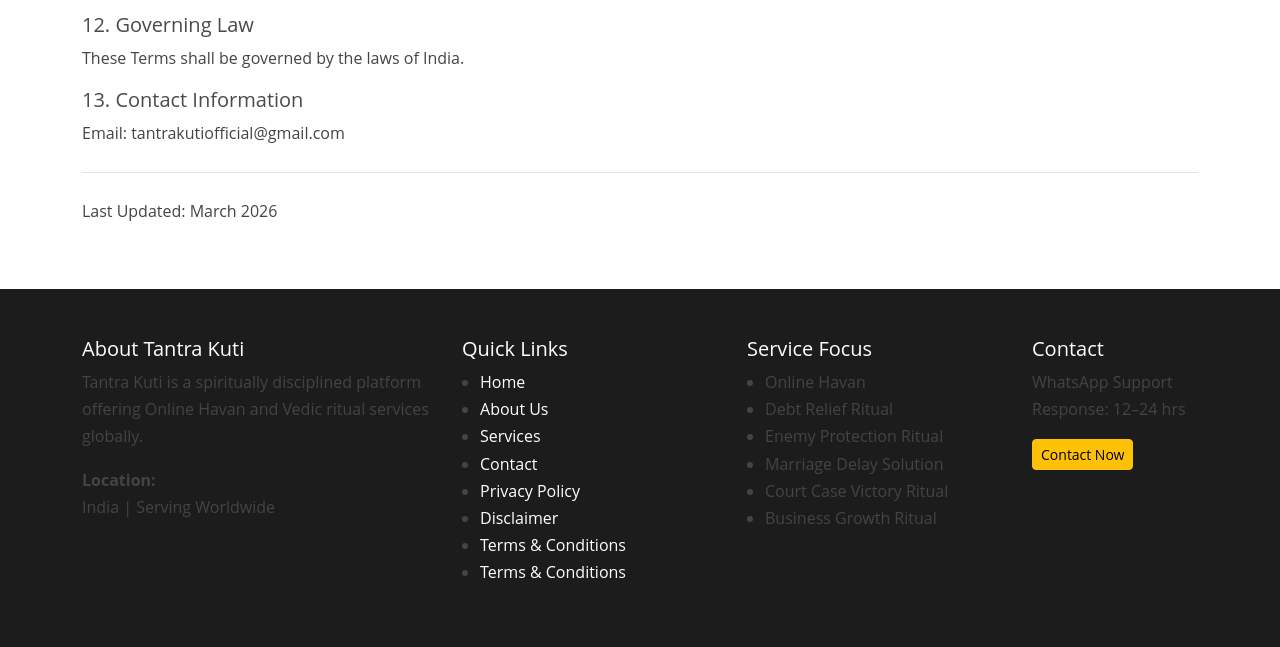
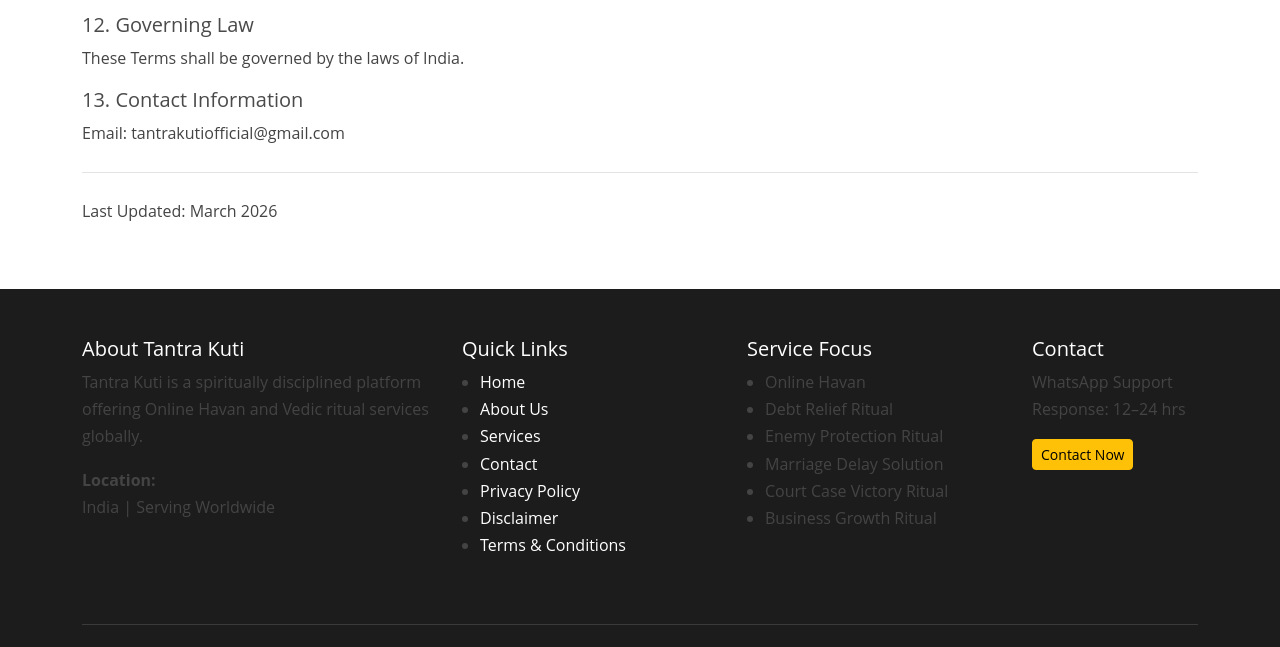
Before and after one commit to Pritilika/tantrakuti, a plain HTML site: page terms.html in a window 1280 px wide. Shown: the part 1392-2039 px from the top of the page. Drawn offline with nearby package versions, Linux system fonts and the light colour scheme.

Commit message:
Fix HTML formatting and ensure proper structure

```diff
--- a/terms.html
+++ b/terms.html
@@ -161,7 +161,6 @@
 <li><a href="privacy.html">Privacy Policy</a></li>
 <li><a href="disclaimer.html">Disclaimer</a></li>
 <li><a href="terms.html">Terms & Conditions</a></li>
-<li><a href="terms.html">Terms & Conditions</a></li>
 </ul>
 </div>
 
@@ -202,4 +201,5 @@
 <script src="script.js"></script>
 
 </body>
+
 </html>
```
